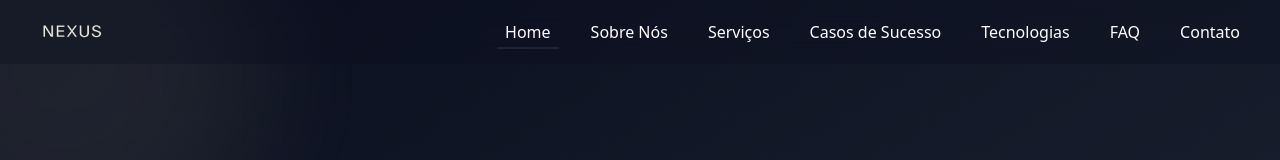
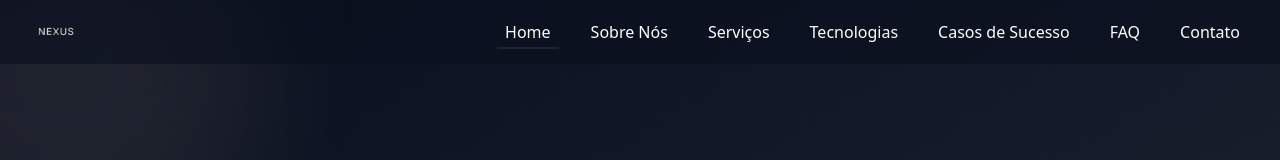
Before and after one commit to NexusDevsystem/nexusweb, a React (Vite) app: page / in a window 1280 px wide. Shown: the top 160 px of the page. Built offline with nearby package versions, Linux system fonts and the light colour scheme.

Commit message:
atualização

```diff
--- a/src/components/Navbar.jsx
+++ b/src/components/Navbar.jsx
@@ -11,17 +11,14 @@ export default function Navbar() {
     { to: 'home',    label: 'Home' },
     { to: 'about',   label: 'Sobre Nós' },
     { to: 'services',label: 'Serviços' },
+    { to: 'tech',    label: 'Tecnologias' },
     { to: 'cases',   label: 'Casos de Sucesso' },
-    { to: 'tech',    label: 'Tecnologias' },
-    { to: 'FAQ', label: 'FAQ' },
+    { to: 'faq',     label: 'FAQ' },             // ← nova entrada
     { to: 'contact', label: 'Contato' }
   ]
 
-  // Adiciona sombra quando scroll > 0
   useEffect(() => {
-    const onScroll = () => {
-      setScrolled(window.scrollY > 0)
-    }
+    const onScroll = () => setScrolled(window.scrollY > 0)
     window.addEventListener('scroll', onScroll)
     return () => window.removeEventListener('scroll', onScroll)
   }, [])
@@ -30,17 +27,16 @@ export default function Navbar() {
     <nav
       className={`
         fixed top-0 w-full z-50 transition-shadow
-        bg-primary/30 backdrop-blur-md
-        ${scrolled ? 'shadow-md' : ''}
+        ${scrolled ? 'backdrop-blur-md bg-primary/80 shadow-md' : 'bg-primary/60'}
       `}
     >
       <div className="max-w-7xl mx-auto flex items-center justify-between px-4 sm:px-6 lg:px-8 h-16">
         {/* logo */}
-        <Link to="home" smooth duration={500}>
+        <Link to="home" smooth duration={500} className="cursor-pointer">
           <img
             src="/nexuslogo.png"
             alt="Nexus Devsystem"
-            className="h-12 md:h-16 lg:h-20 w-auto cursor-pointer"
+            className="h-10 md:h-12"
           />
         </Link>
 
@@ -50,8 +46,8 @@ export default function Navbar() {
             <li key={to}>
               <Link
                 to={to}
-                spy={true}
-                smooth={true}
+                spy
+                smooth
                 offset={-80}
                 duration={500}
                 className="cursor-pointer px-2 py-1 text-white hover:text-secondary transition"
@@ -65,23 +61,21 @@ export default function Navbar() {
 
         {/* botão hamburguer mobile */}
         <button
-          className="md:hidden p-2 rounded hover:bg-primary/50 transition"
-          onClick={() => setOpen(!open)}
-          aria-label="Abrir menu"
+          className="md:hidden p-2 rounded hover:bg-primary/30 transition"
+          onClick={() => setOpen(o => !o)}
         >
           {open
             ? <X className="w-6 h-6 text-white" />
-            : <Menu className="w-6 h-6 text-white" />}
+            : <Menu className="w-6 h-6 text-white" />
+          }
         </button>
       </div>
 
       {/* menu móvel */}
       <div
         className={`
-          md:hidden
-          bg-primary/30 backdrop-blur-md
-          transition-[max-height] duration-300 overflow-hidden
-          ${open ? 'max-h-60' : 'max-h-0'}
+          md:hidden bg-primary transition-max-height duration-300 overflow-hidden
+          ${open ? 'max-h-72' : 'max-h-0'}
         `}
       >
         <ul className="flex flex-col px-4 pb-4 space-y-2">
@@ -89,8 +83,8 @@ export default function Navbar() {
             <li key={to}>
               <Link
                 to={to}
-                spy={true}
-                smooth={true}
+                spy
+                smooth
                 offset={-80}
                 duration={500}
                 className="block py-2 text-white hover:text-secondary transition"
```
